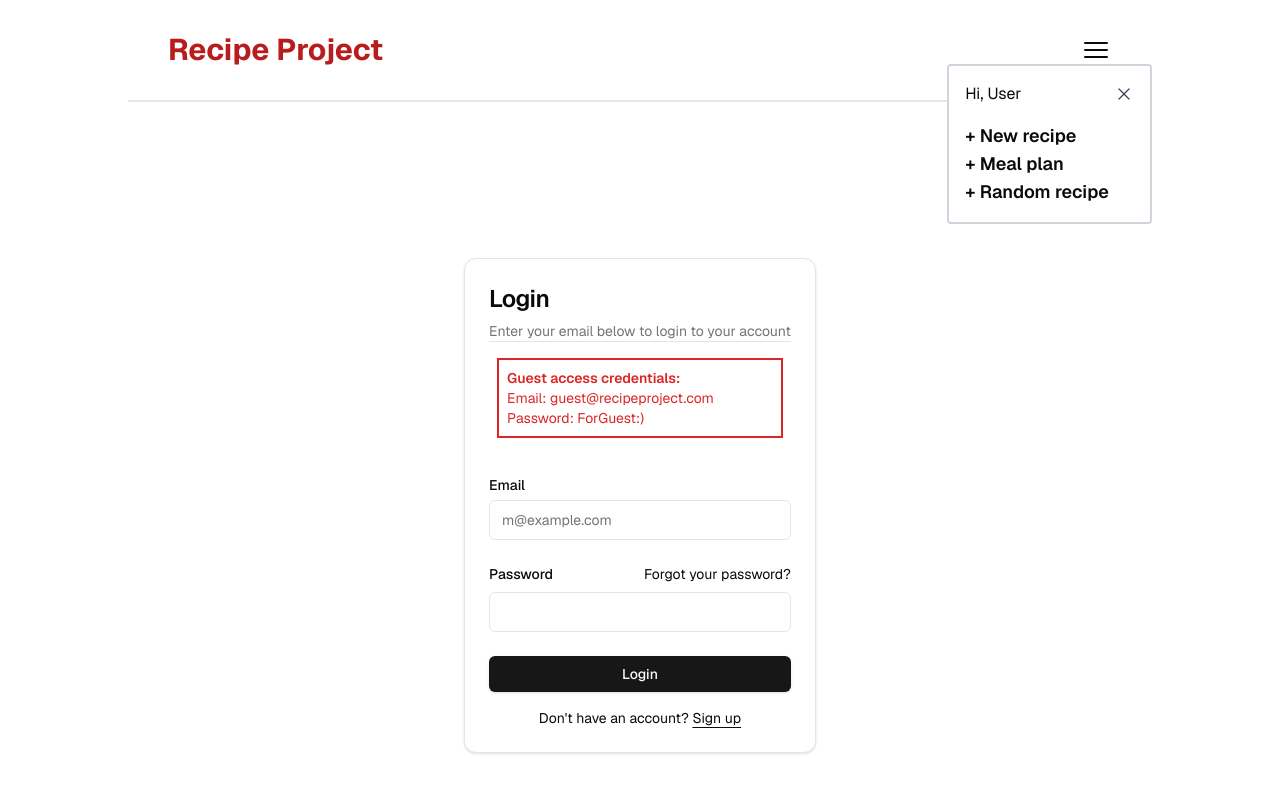
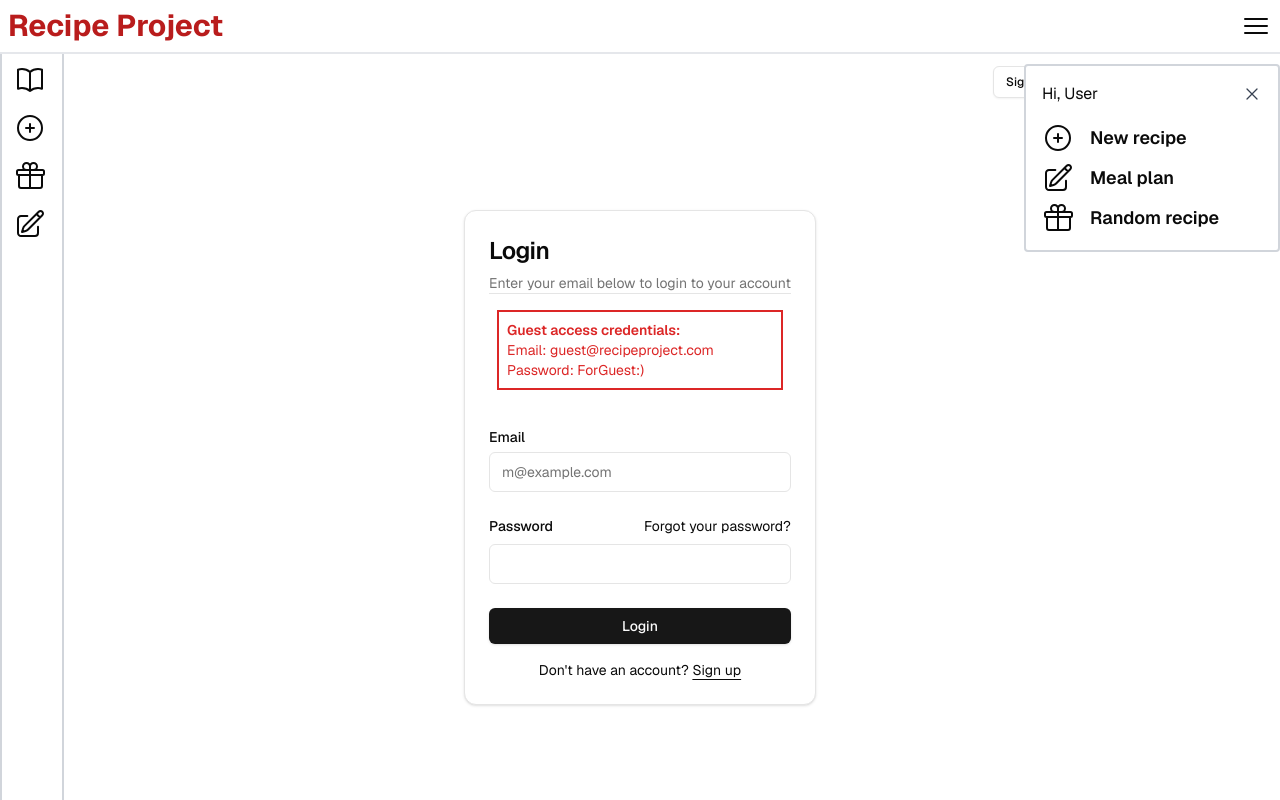
Before and after one commit to day-lee/recipe-project, a Next.js app: page / in a window 1280 px wide. Both pictures are taken after a click on the button "Menu". Shown: the top 800 px of the page. Built offline with nearby package versions, Linux system fonts and the light colour scheme; no server answers.

Commit message:
Add sidebar

```diff
--- a/app/(routes)/new-recipe/components/NewRecipeForm.tsx
+++ b/app/(routes)/new-recipe/components/NewRecipeForm.tsx
@@ -102,7 +102,7 @@ export function NewRecipeForm({ tags } : { tags: Tag[] | []}) {
             setIsSubmitting(true)
             const payload = {
               ...data,
-              img_link: "img-link",
+              img_link: "https://day-lee.github.io/recipe-book-food-photos/placeholder-image.png",
               created_user_id: 2,
               recipe_name: nameFormatter(data.recipe_name),
               duration: data.duration || 15,
@@ -195,7 +195,7 @@ export function NewRecipeForm({ tags } : { tags: Tag[] | []}) {
                 <div className='flex flex-col my-8 max-w-xl'>
                     <p className='font-semibold lg:text-xl'>Cook time</p>
                     <div className='text-gray-600 border-2 border-gray-300 rounded-sm p-2'>
-                        <select id="duration" {...register('duration')}>
+                        <select id="duration" {...register('duration', { valueAsNumber: true })}>
                             {/* <option value="">Cook time</option> */}
                             <option value="15">15 mins</option>
                             <option value="30">30 mins</option>
@@ -210,7 +210,7 @@ export function NewRecipeForm({ tags } : { tags: Tag[] | []}) {
             <div className='flex flex-col my-8 max-w-xl'>
                     <p className='font-semibold lg:text-xl'>Serving</p>
                     <div className='text-gray-600 border-2 border-gray-300 rounded-sm p-2'>
-                        <select id="serving" {...register('serving')}>
+                        <select id="serving" {...register('serving', { valueAsNumber: true })}>
                         {/* <option value="">Serving</option> */}
                         <option value="1">1 Person</option>
                         <option value="2">2 People</option>
--- a/app/(routes)/recipes/components/RandomRecipeModalButton.tsx
+++ b/app/(routes)/recipes/components/RandomRecipeModalButton.tsx
@@ -3,6 +3,7 @@
 import { useState, useCallback, Dispatch, SetStateAction } from 'react'
 import { useRouter } from 'next/navigation'
 import confetti from 'canvas-confetti'
+import { GiftIcon } from '@heroicons/react/24/outline';
 
 import { createClient } from '@/lib/supabase/client'
 import Modal from './RandomRecipeModal'
@@ -10,14 +11,14 @@ import Modal from './RandomRecipeModal'
 const loadingMessage = "Finding the perfect recipe for you..."
 const finalMessage = "Here's your recipe!"
 
-export default function RandomRecipeModalButton({ setIsSidebarOpen }:
-                         {setIsSidebarOpen: Dispatch<SetStateAction<boolean>>}) {
+export default function RandomRecipeModalButton({ setIsSidebarOpen, showModal }:
+                         {setIsSidebarOpen: Dispatch<SetStateAction<boolean>>, showModal?: boolean}) {
   const router = useRouter()
-  const [isModalOpen, setIsModalOpen] = useState<boolean>(false)
+  const [isRandomRecipeModalOpen, setIsRandomRecipeModalOpen] = useState<boolean>(false)
   const [loading, setLoading] = useState<string>(loadingMessage)
 
   const onClick = useCallback(async () => {
-    setIsModalOpen(true)
+    setIsRandomRecipeModalOpen(true)
     const supabase = await createClient()
     const { data: recipeId, error: recipeIdError } = await supabase
           .rpc('get_random_recipe_public_id');
@@ -27,28 +28,35 @@ export default function RandomRecipeModalButton({ setIsSidebarOpen }:
         return <div>Error loading random id</div>;
       }
       const startLoading = async () => {
-      await new Promise(resolve => setTimeout(resolve, 1000))
+      await new Promise(resolve => setTimeout(resolve, 500))
       setLoading(loadingMessage)
-      await new Promise(resolve => setTimeout(resolve, 600))
-      setLoading(finalMessage)
+      // await new Promise(resolve => setTimeout(resolve, 400))
+      // setLoading(finalMessage)
+      await new Promise(resolve => setTimeout(resolve, 500))
       confetti({
         particleCount: 200,
         spread: 90,
         origin: { x: 0.5, y: 0.6 }
       })
+      setIsRandomRecipeModalOpen(false)
+      setLoading(loadingMessage)
     }
     startLoading()
     setTimeout(() => {
       setIsSidebarOpen(false)
       router.push(public_id ? `/recipes/${public_id}` : '/recipes')
       // router.push(id ? `/recipes/3` : '/recipes')
-    }, 2700)
+    }, 900)
   }, [router])
   return (
     <>
-      <button onClick={onClick}>+ Random recipe</button>
-      {isModalOpen && (
-        <Modal isOpen={isModalOpen}>
+     <button onClick={onClick}><div className='flex gap-4 items-center'>
+        <GiftIcon className="w-8 h-8 flex-shrink-0" />
+       {/* <span>Random </span> */}
+       <span className={`whitespace-nowrap transition-all duration-300`}>Random recipe</span>
+       </div></button>
+      {isRandomRecipeModalOpen && (
+        <Modal isOpen={isRandomRecipeModalOpen}>
           <div >
             <div className='text-2xl sm:text-3xl font-semibold text-red-700 border-2 border-white bg-white rounded-md p-2 animate-bounce'>
               {loading}
@@ -59,3 +67,8 @@ export default function RandomRecipeModalButton({ setIsSidebarOpen }:
     </>
   )
 }
+
+/*
+{isRandomRecipeModalOpen ? ( <span className={`whitespace-nowrap transition-all duration-300
+        ${showModal? 'opacity-100 translate-x-0' : 'opacity-0 -translate-x-4'}`}>Random recipe</span>) : (<span>Random Recipe</span>)}
+*/
--- a/app/(routes)/recipes/components/Search.tsx
+++ b/app/(routes)/recipes/components/Search.tsx
@@ -23,7 +23,7 @@ export default function Search() {
         // and will trigger a re-render of the component that uses the search term.
     }, 600);
     return (
-        <div className="absolute top-[-60] sm:top-[-70] left-1/4 sm:left-1/2 sm:-translate-x-1/2 flex flex-1 flex-shrink-0">
+        <div className="absolute top-[-49] left-1/4 sm:left-1/2 sm:-translate-x-1/2 flex flex-1 flex-shrink-0">
         <label htmlFor="search" className="sr-only">Search</label>
         <input
             className="border-2 border-gray-300 block w-full p-2 bg-neutral-100 rounded-md focus:outline-none"
--- a/app/(routes)/recipes/page.tsx
+++ b/app/(routes)/recipes/page.tsx
@@ -49,11 +49,13 @@ export default async function Page(
     }
 
   return (
-      <div className="flex flex-col items-center gap-10 max-w-5xl">
+      <div className="flex">
+        <div className="flex flex-col items-center gap-10 max-w-5xl">
         <Suspense fallback={<div className="mt-96">Loading...</div>}>
           <TagButton tags={tags}/>
           <RecipeList recipes={recipeData} />
         </Suspense>
+        </div>
       </div>
   );
 }
--- a/app/layout.tsx
+++ b/app/layout.tsx
@@ -1,8 +1,10 @@
 import type { Metadata } from "next";
 import { Geist } from "next/font/google";
 import { ThemeProvider } from "next-themes";
+
 import "./globals.css";
 import Header from "@/components/Header";
+import Sidebar from "@/components/Sidebar";
 import Footer from "@/components/Footer"
 
 const defaultUrl = process.env.VERCEL_URL
@@ -30,6 +32,7 @@ export default function RootLayout({
     <html lang="en" suppressHydrationWarning>
       <body className={`${geistSans.className} antialiased`}>
         <Header />
+        <div className="hidden sm:block"><Sidebar /></div>
         <ThemeProvider
           attribute="class"
           defaultTheme="system"
--- a/components/Header.tsx
+++ b/components/Header.tsx
@@ -4,7 +4,7 @@ import { useState } from 'react';
 import Link  from "next/link";
 import { Bars3Icon } from '@heroicons/react/24/solid';
 
-import Sidebar from "@/components/Sidebar";
+import Sidebar from "@/components/SidebarMobile";
 
 export default function Header() {
 const [isSidebarOpen, setIsSidebarOpen] = useState<boolean>(false)
@@ -12,9 +12,9 @@ const handleClick = () => setIsSidebarOpen(!isSidebarOpen)
 const handleMouseLeave = () => setIsSidebarOpen(false)
     return (
         <header>
-            <div className="relative max-w-5xl mx-auto">
-                <div className="flex flex-row justify-between px-2 sm:px-6 lg:px-10 border-b-2 border-gray-200">
-                    <div className="flex items-center py-4 sm:py-8">
+            <div className="relative mx-auto z-40 bg-white">
+                <div className="flex flex-row justify-between px-2  border-b-2 border-gray-200">
+                    <div className="flex items-center py-1 sm:py-2">
                         <Link href="/recipes" className="font-bold text-md sm:text-3xl text-red-700 w-1/2 sm:w-full">
                             Recipe Project
                         </Link>
--- a/components/Sidebar.tsx
+++ b/components/Sidebar.tsx
@@ -1,37 +1,67 @@
-'use client';
+'use client'
+import { useState } from 'react'
+import Link from 'next/link'
+import {
+  BookOpenIcon,
+  PlusCircleIcon,
+  PencilSquareIcon,
+} from '@heroicons/react/24/outline';
 
-import Link from 'next/link';
-import { XMarkIcon } from '@heroicons/react/24/solid';
-
-import { SidebarProps } from '@/app/types/types';
 import RandomRecipeModalButton from '@/app/(routes)/recipes/components/RandomRecipeModalButton';
 
-export default function Sidebar({onClick, onMouseLeave, setIsSidebarOpen}: SidebarProps) {
-    return(
-        <div className='w-1/2 sm:w-1/3 md:w-1/4 lg:w-1/5 p-4 border-2 bg-white
-                         border-gray-300 rounded-sm absolute top-16 right-0 z-20'
-                         onMouseLeave={onMouseLeave}>
-            <div className="flex flex-row justify-between items-center h-10 pb-4">
-                <div>Hi, User</div>
-                <button className='hover:bg-gray-400/50 hover:rounded-full hover:transition-all hover:duration-300' title="close" onClick={onClick}>
-                    <XMarkIcon className="h-5 w-5 font-bold text-gray-700"/>
-                </button>
+
+export default function SidebarModal() {
+  const [showSidebarModal, setShowSidebarModal] = useState<boolean>(false)
+
+  return (
+    <div className={`fixed min-h-screen left-0 top-0 flex flex-col gap-10 border-x-2 pt-12
+                 border-gray-300 bg-white z-30 transition-all duration-300 ease-out overflow-hidden
+                 ${showSidebarModal ? 'w-48' : 'w-16'}`}
+                  onMouseEnter={() => setShowSidebarModal(true)}
+                  onMouseLeave={() => setShowSidebarModal(false)}
+                >
+      <ul className='w-full min-w-0 gap-1 ml-1'>
+        <div className='relative flex w-full min-w-0 flex-col p-2 pt-4 gap-4 font-medium'>
+          <li>
+            <Link href="/recipes">
+              <div className='flex items-center gap-4 hover:text-red-700 hover:font-semibold'>
+              <BookOpenIcon className="w-8 h-8 flex-shrink-0" />
+                <span className={`whitespace-nowrap transition-all duration-300
+                                ${showSidebarModal ? 'opacity-100 translate-x-0' : 'opacity-0 -translate-x-4'}`}>
+                  My Recipes
+                </span>
               </div>
-            <div className="flex flex-col text-lg font-semibold">
-                <div className='flex flex-row hover:text-red-700'>
+            </Link>
+          </li>
+          <li>
             <Link href="/new-recipe">
-                    + New recipe
+              <div className='flex items-center gap-4 hover:text-red-700 hover:font-semibold'>
+                <PlusCircleIcon className="w-8 h-8 flex-shrink-0" />
+                <span className={`whitespace-nowrap transition-all duration-300
+                                ${showSidebarModal ? 'opacity-100 translate-x-0' : 'opacity-0 -translate-x-4'}`}>
+                  New recipe
+                </span>
+              </div>
             </Link>
+          </li>
+          <li>
+            <div className='flex items-center gap-4 hover:text-red-700 hover:font-semibold'>
+              <RandomRecipeModalButton showModal={showSidebarModal} setIsSidebarOpen={setShowSidebarModal} />
             </div>
-                <div className='flex flex-row hover:text-red-700'>
+          </li>
+          <li>
             <Link href="/">
-                    + Meal plan
+              <div className='flex items-center gap-4 hover:text-red-700 hover:font-semibold'>
+                <PencilSquareIcon className="w-8 h-8 flex-shrink-0" />
+                <span className={`whitespace-nowrap transition-all duration-300
+                                ${showSidebarModal ? 'opacity-100 translate-x-0' : 'opacity-0 -translate-x-4'}`}>
+                  Meal plan
+                </span>
+              </div>
             </Link>
+          </li>
         </div>
-                <div className='flex flex-row hover:text-red-700'>
-                    <RandomRecipeModalButton setIsSidebarOpen={setIsSidebarOpen} />
-                </div>
-            </div>
+      </ul>
     </div>
   )
 }
--- /dev/null
+++ b/components/SidebarMobile.tsx
@@ -0,0 +1,46 @@
+'use client';
+
+import Link from 'next/link';
+import {
+    XMarkIcon,
+    PlusCircleIcon,
+    PencilSquareIcon } from '@heroicons/react/24/outline';
+
+import { SidebarProps } from '@/app/types/types';
+import RandomRecipeModalButton from '@/app/(routes)/recipes/components/RandomRecipeModalButton';
+
+export default function SidebarMobile({onClick, onMouseLeave, setIsSidebarOpen}: SidebarProps) {
+    return(
+        <div className='w-1/2 sm:w-1/3 md:w-1/4 lg:w-1/5 p-4 border-2 bg-white
+                         border-gray-300 rounded-sm absolute top-16 right-0 z-20'
+                         onMouseLeave={onMouseLeave}>
+            <div className="flex flex-row justify-between items-center h-10 pb-4">
+                <div>Hi, User</div>
+                <button className='hover:bg-gray-400/50 hover:rounded-full hover:transition-all hover:duration-300' title="close" onClick={onClick}>
+                    <XMarkIcon className="h-5 w-5 font-bold text-gray-700"/>
+                </button>
+            </div>
+            <div className="flex flex-col text-lg font-semibold">
+                <div className='flex flex-row hover:text-red-700'>
+                    <Link href="/new-recipe">
+                    <div className='flex items-center gap-4 hover:text-red-700'>
+                    <PlusCircleIcon className="w-8 h-8 hover:-translate-x-1" />
+                    <span>New recipe</span>
+                    </div>
+                    </Link>
+                </div>
+                <div className='flex flex-row hover:text-red-700 my-2'>
+                    <Link href="/">
+                    <div className='flex items-center gap-4 hover:text-red-700'>
+                    <PencilSquareIcon className="w-8 h-8 hover:-translate-x-1" />
+                    <span> Meal plan</span>
+                     </div>
+                    </Link>
+                </div>
+                <div className='flex flex-row hover:text-red-700'>
+                    <RandomRecipeModalButton setIsSidebarOpen={setIsSidebarOpen} />
+                </div>
+            </div>
+        </div>
+    )
+}
```
Lines whose indentation alone changed are shown as unchanged.
